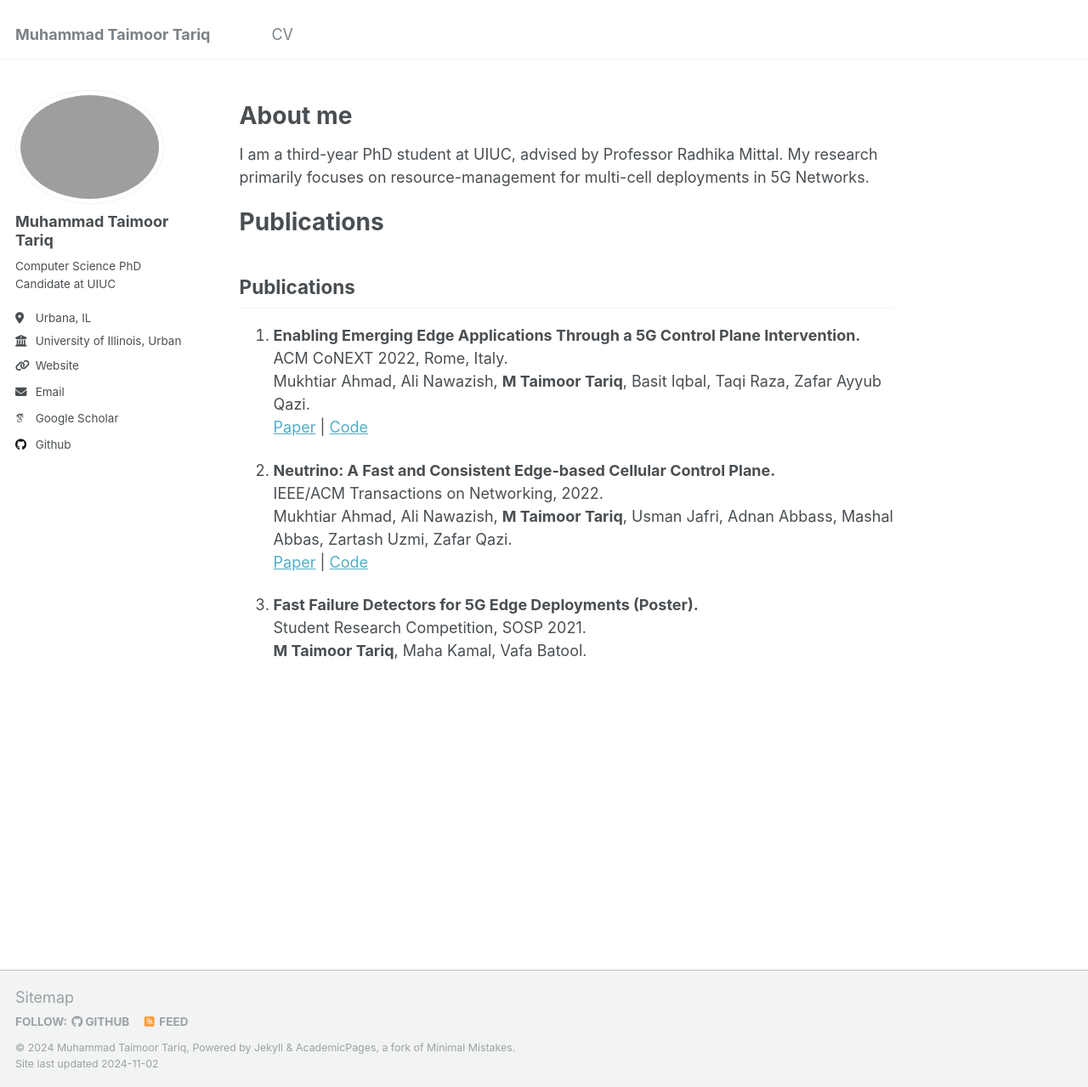
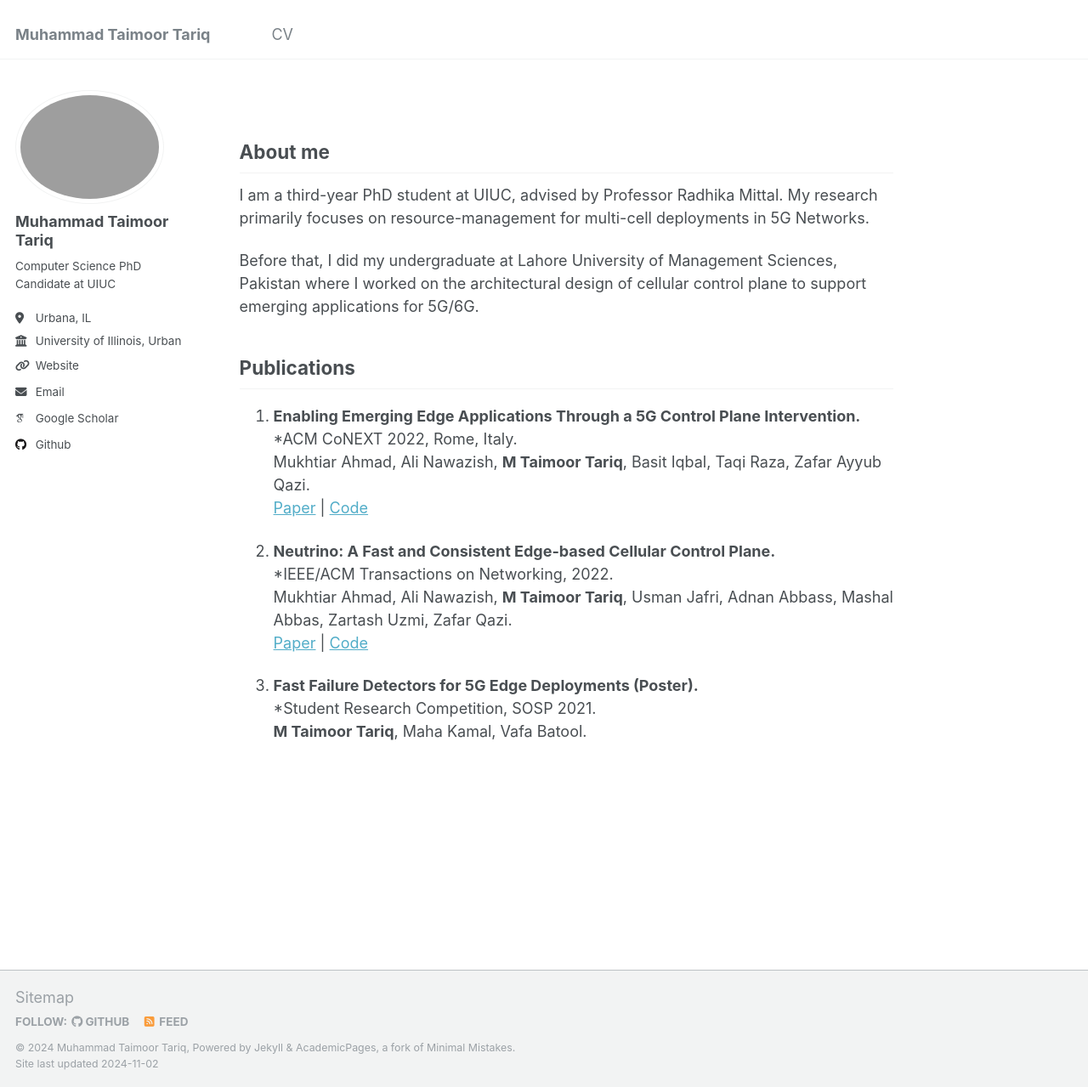
Before and after one commit to taimoortt/taimoortt.github.io, a Jekyll site: the page built from _pages/about.md, in a window 1280 px wide and 1279 px high. Shown: the whole window at 85% size. Built offline with Jekyll 4.4.1, drawn with Linux system fonts in a browser that asks for light colours; some web fonts are replaced.

Commit message:
Initial Commit 5

```diff
--- a/_pages/about.md
+++ b/_pages/about.md
@@ -7,26 +7,24 @@ redirect_from:
   - /about.html
 ---
 
-About me
-======
+## About me
+
 I am a third-year PhD student at UIUC, advised by Professor Radhika Mittal. My research primarily focuses on resource-management for multi-cell deployments in 5G Networks.
 
-
-Publications
-======
+Before that, I did my undergraduate at Lahore University of Management Sciences, Pakistan where I worked on the architectural design of cellular control plane to support emerging applications for 5G/6G.
 
 ## Publications
 
 1. **Enabling Emerging Edge Applications Through a 5G Control Plane Intervention.**
-   ACM CoNEXT 2022, Rome, Italy.
+   *ACM CoNEXT 2022, Rome, Italy.
    Mukhtiar Ahmad, Ali Nawazish, **M Taimoor Tariq**, Basit Iqbal, Taqi Raza, Zafar Ayyub Qazi.
    [Paper](https://dl.acm.org/doi/10.1145/3555050.3569130) | [Code](https://github.com/nsgLUMS/cellclone)
 
 2. **Neutrino: A Fast and Consistent Edge-based Cellular Control Plane.**
-   IEEE/ACM Transactions on Networking, 2022.
+   *IEEE/ACM Transactions on Networking, 2022.
    Mukhtiar Ahmad, Ali Nawazish, **M Taimoor Tariq**, Usman Jafri, Adnan Abbass, Mashal Abbas, Zartash Uzmi, Zafar Qazi.
    [Paper](https://ieeexplore.ieee.org/document/9885031) | [Code](https://github.com/nsgLUMS/neutrino)
 
 3. **Fast Failure Detectors for 5G Edge Deployments (Poster).**
-   Student Research Competition, SOSP 2021.
+   *Student Research Competition, SOSP 2021.
    **M Taimoor Tariq**, Maha Kamal, Vafa Batool.
```
